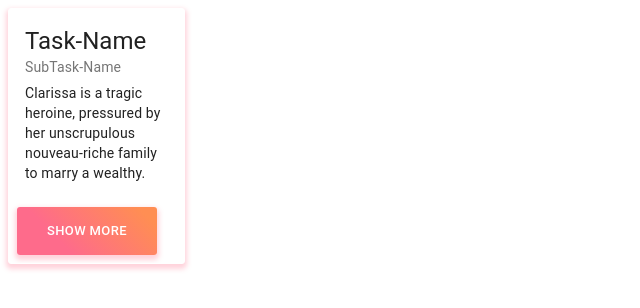
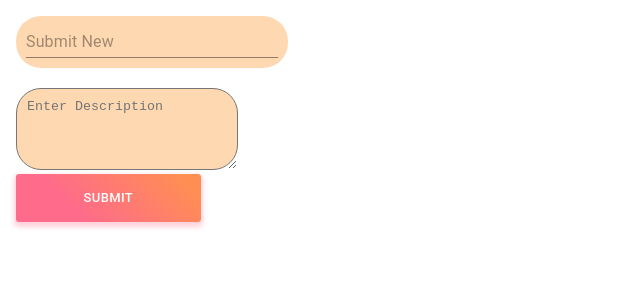
Before and after one commit to fcodelabs/training-web, a React (Create React App) app: page / in a window 1280 px wide. Shown: the top 308 px of the page, without its empty margins (0-640 px from the left). Built offline with nearby package versions, Linux system fonts and the light colour scheme.

Commit message:
Created adding form

```diff
--- a/public/index.html
+++ b/public/index.html
@@ -11,7 +11,7 @@
     />
     <link rel="apple-touch-icon" href="%PUBLIC_URL%/logo192.png" />
     <link rel="manifest" href="%PUBLIC_URL%/manifest.json" />
-    <title>Task Tracker</title>
+    <title>Internship Training Program</title>
   </head>
   <body>
     <noscript>You need to enable JavaScript to run this app.</noscript>
--- a/src/App.js
+++ b/src/App.js
@@ -1,8 +1,8 @@
 import "./component/DiaryCard";
-import DiaryCard from "./component/DiaryCard";
+import DiaryHome from "./component/DiaryHome";
 
 const App = () => {
-  return <DiaryCard />;
+  return <DiaryHome />;
 };
 
 export default App;
--- a/src/component/DiaryCard.js
+++ b/src/component/DiaryCard.js
@@ -13,7 +13,7 @@ import Box from "@material-ui/core/Box";
 export default function DiaryCard({title,subtitle,description,cardColor}) {
   const classes = useStyles();
   const [readmore,setReadMore] =useState(true);
-  const displaydisciption= readmore? description.slice(0,100):description;
+  const displayDiscription= readmore? description.slice(0,100):description;
   const onClick=()=>{
       setReadMore(!readmore);
       console.log("show");
@@ -35,7 +35,7 @@ export default function DiaryCard({title,subtitle,description,cardColor}) {
           </Typography>
 
           <Typography variant="body2" component="p">
-            {displaydisciption}
+            {displayDiscription}
           </Typography>
         </CardContent>
         <CardActions>
--- /dev/null
+++ b/src/component/DiaryHome.js
@@ -0,0 +1,73 @@
+import React, { useState } from "react";
+import { makeStyles } from "@material-ui/core/styles";
+import Box from "@material-ui/core/Box";
+import TextField from "@material-ui/core/TextField";
+import TextareaAutosize from "@material-ui/core/TextareaAutosize";
+import Button from "@material-ui/core/Button";
+
+export default function DiaryHome() {
+  const classes = useStyles();
+  const [title, setTitle] = useState("");
+  const [description, setDescription] = useState("");
+  const onClick = (e) => {
+    console.log("title=" + title + " description=" + description);
+    e.preventDefault();
+    setTitle("");
+    setDescription("");
+  };
+
+  return (
+    <Box p={2} bgcolor="background.paper">
+      <form className={classes.root} noValidate autoComplete="off">
+        <TextField
+          underlineShow={true}
+          color="white"
+          id="Title"
+          placeholder="Submit New"
+          value={title}
+          onChange={(e) => setTitle(e.target.value)}
+          inputStyle={{ color: "white", padding: "0 15px" }}
+          style={{ background: "#fed8b1", borderRadius: 25 }}
+        />
+        <br />
+        <br />
+        <TextareaAutosize
+          id="Description"
+          label="Description"
+          variant="filled"
+          color="secondary"
+          aria-label="minimum height"
+          rowsMin={4}
+          placeholder="Enter Description"
+          value={description}
+          style={{ background: "#fed8b1", borderRadius: 25 }}
+          onChange={(e) => setDescription(e.target.value)}
+        />
+        <br />
+        <Button className={classes.btn} size="small" onClick={onClick}>
+          Submit
+        </Button>
+      </form>
+    </Box>
+  );
+}
+
+const useStyles = makeStyles({
+  root: {
+    "& > *": {
+      padding: "10px 10px 10px 10px",
+      width: "25ch",
+    },
+  },
+  btn: {
+    background: "linear-gradient(45deg, #FE6B8B 30%, #FF8E53 90%)",
+    border: 0,
+    borderRadius: 3,
+    boxShadow: "0 3px 5px 2px rgba(255, 105, 135, .3)",
+    color: "white",
+    height: 48,
+    padding: "0 30px",
+  },
+
+
+});
```
